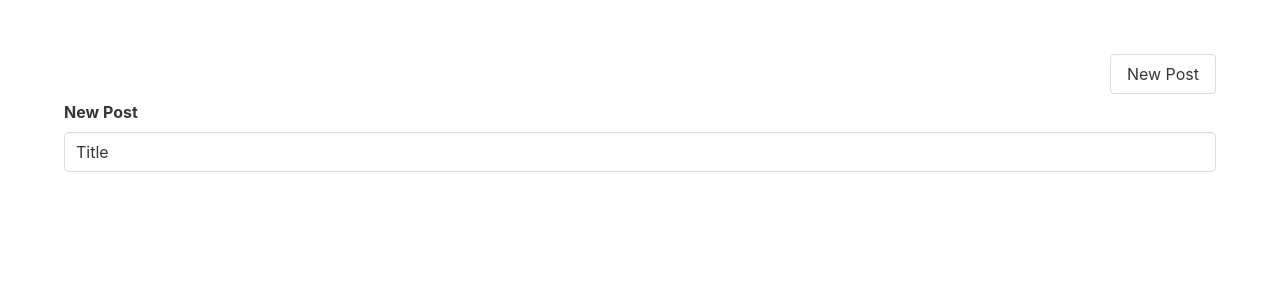
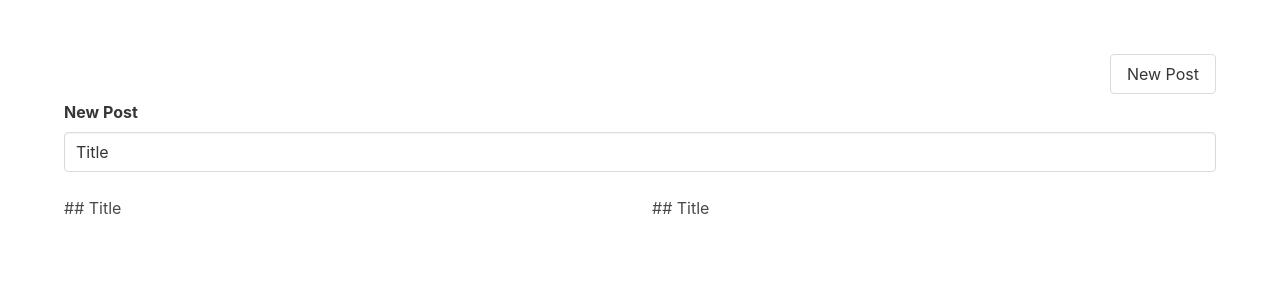
Before and after one commit to tigga73/Simple-Blog-With-Vue3, a Vue app: page /posts/new in a window 1280 px wide. Shown: the top 300 px of the page. Built offline with nearby package versions, Linux system fonts and the light colour scheme.

Commit message:
:construction: building the writer section

```diff
--- a/src/components/PostWriter.vue
+++ b/src/components/PostWriter.vue
@@ -1,5 +1,5 @@
 <script setup lang="ts">
-import { ref } from "vue"
+import { ref, onMounted } from "vue"
 import { TimelinePost } from "../post"
 
 const props = defineProps<{
@@ -7,6 +7,23 @@ const props = defineProps<{
 }>()
 
 const title = ref(props.post.title)
+const content = ref(props.post.markdown)
+const html = ref("")
+const contentEditable = ref<HTMLDivElement>()
+
+onMounted(() => {
+  if (!contentEditable.value) {
+    throw Error("ContentEditable DOM node was not found")
+  }
+  contentEditable.value.innerText = content.value
+})
+
+function handleInput() {
+  if (!contentEditable.value) {
+    throw Error("ContentEditable DOM node was not found")
+  }
+  content.value = contentEditable.value?.innerText
+}
 </script>
 
 <template>
@@ -18,4 +35,14 @@ const title = ref(props.post.title)
       </div>
     </div>
   </div>
+
+  <div class="columns">
+    <div class="column">
+      <div contenteditable ref="contentEditable" @input="handleInput" />
+    </div>
+    <div class="column">
+      <div v-html="html" />
+      {{ content }}
+    </div>
+  </div>
 </template>
--- a/src/post.ts
+++ b/src/post.ts
@@ -4,6 +4,7 @@ export interface Post {
   id: string
   title: string
   created: string
+  markdown: string
 }
 
 export interface TimelinePost extends Omit<Post, "created"> {
@@ -13,17 +14,20 @@ export interface TimelinePost extends Omit<Post, "created"> {
 export const today: Post = {
   id: "1",
   title: "Today",
-  created: DateTime.now().toISO()
+  created: DateTime.now().toISO(),
+  markdown: "",
 }
 
 export const thisWeek: Post = {
   id: "2",
   title: "This Week",
-  created: DateTime.now().minus({ days: 5 }).toISO()
+  created: DateTime.now().minus({ days: 5 }).toISO(),
+  markdown: "",
 }
 
 export const thisMonth: Post = {
   id: "3",
   title: "This Month",
-  created: DateTime.now().minus({ weeks: 3 }).toISO()
+  created: DateTime.now().minus({ weeks: 3 }).toISO(),
+  markdown: "",
 }
--- a/src/views/NewPost.vue
+++ b/src/views/NewPost.vue
@@ -7,6 +7,7 @@ const post: TimelinePost = {
   id: "-1",
   title: "Title",
   created: DateTime.now(),
+  markdown: "## Title",
 }
 </script>
 
```
